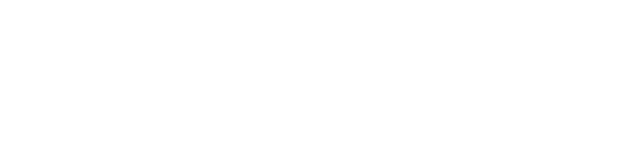
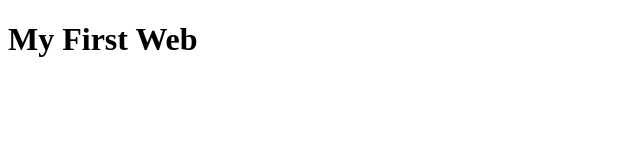
Before and after one commit to ZahedAlam/my-first, a plain HTML site: page index.html in a window 1280 px wide. Shown: the whole page, without its empty margins (0-640 px from the left). Drawn offline with Linux system fonts and the light colour scheme.

Commit message:
@nd change

```diff
--- a/index.html
+++ b/index.html
@@ -3,9 +3,9 @@
 <head>
     <meta charset="UTF-8">
     <meta name="viewport" content="width= , initial-scale=1.0">
-    <title>Document</title>
+    <title>My First Web</title>
 </head>
 <body>
-
+    <h1>My First Web</h1>
 </body>
 </html>
```
